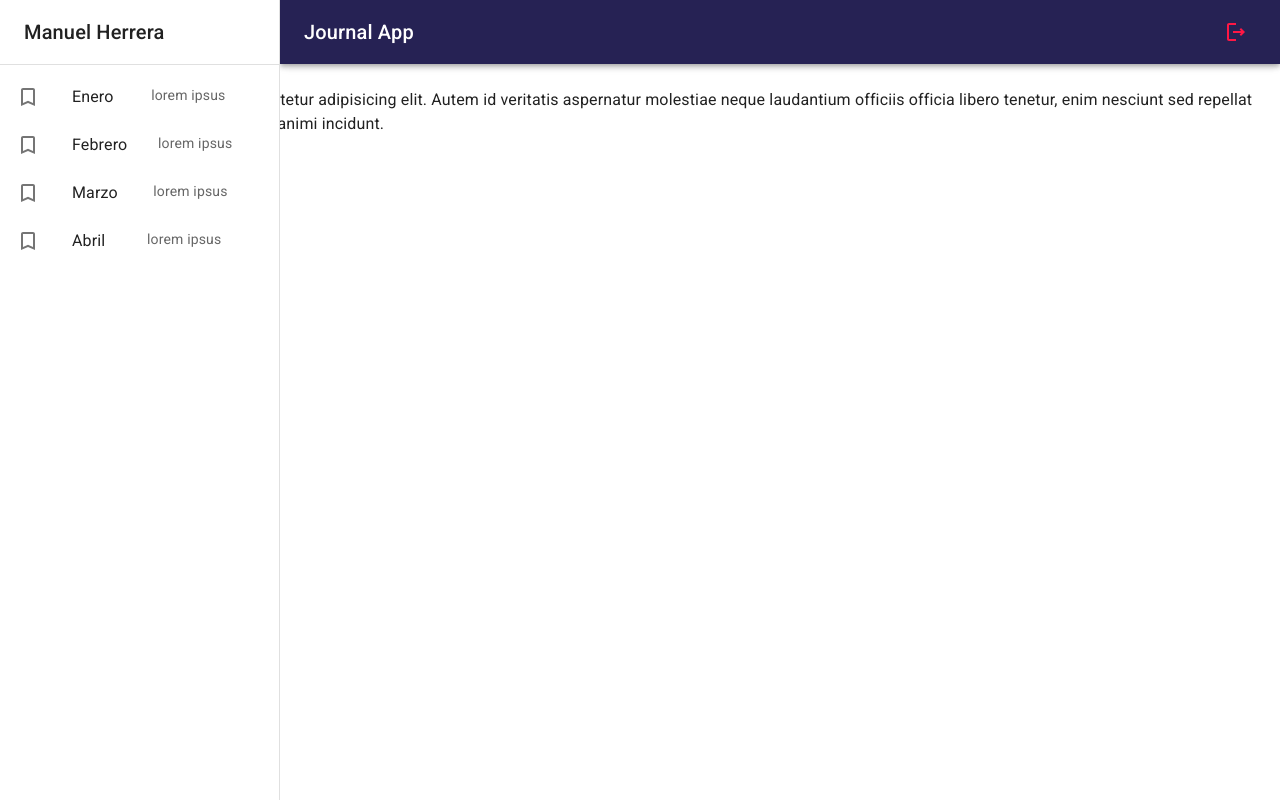
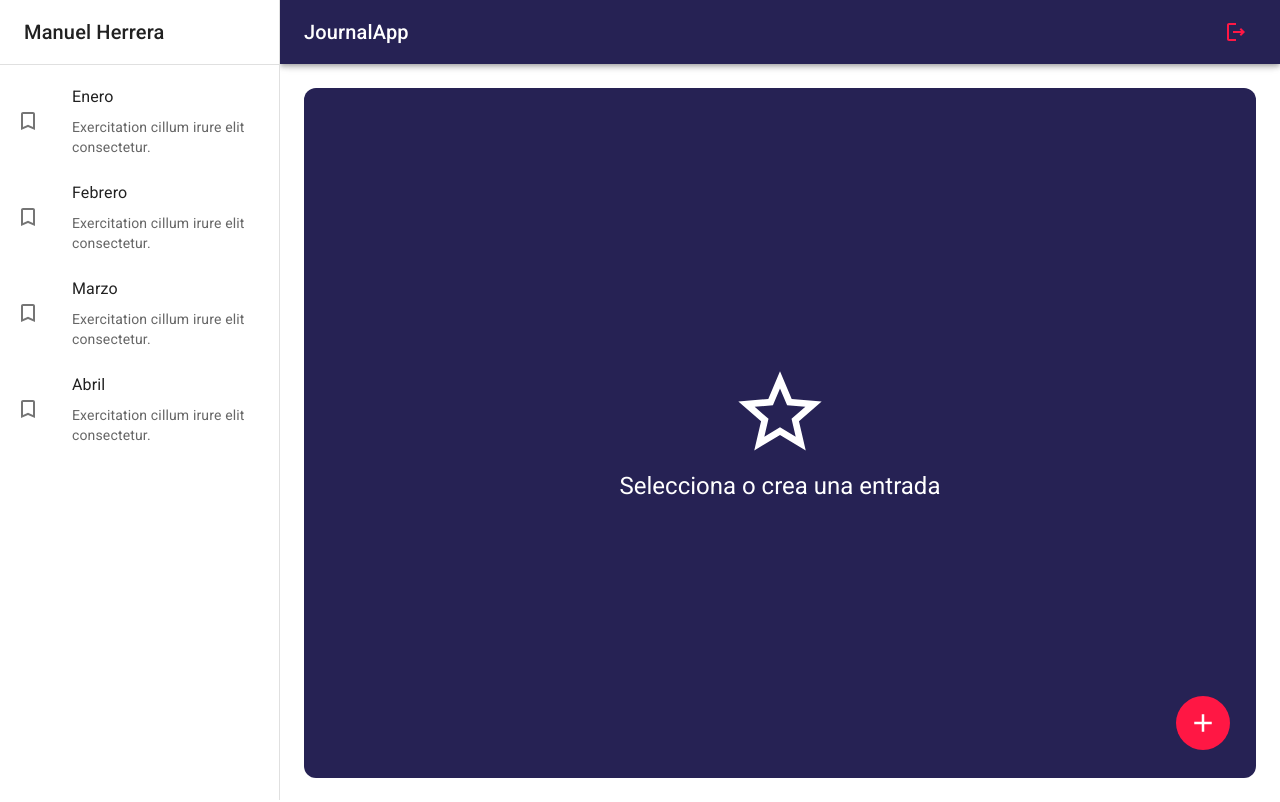
Before and after one commit to manuelherreram/journal-app-react, a React (Vite) app: page / in a window 1280 px wide. Built offline with nearby package versions, Linux system fonts and the light colour scheme.

Commit message:
NoteView añadido

```diff
--- /dev/null
+++ b/src/journal/components/ImageGallery.jsx
@@ -0,0 +1,69 @@
+import { ImageListItem, ImageList } from "@mui/material";
+
+export const ImageGallery = () => {
+  return (
+    <ImageList sx={{ width: "100%", height: 500 }} cols={4} rowHeight={200}>
+      {itemData.map((item) => (
+        <ImageListItem key={item.img}>
+          <img
+            src={`${item.img}?w=164&h=164&fit=crop&auto=format`}
+            srcSet={`${item.img}?w=164&h=164&fit=crop&auto=format&dpr=2 2x`}
+            alt={item.title}
+            loading="lazy"
+          />
+        </ImageListItem>
+      ))}
+    </ImageList>
+  );
+};
+
+const itemData = [
+  {
+    img: "https://images.unsplash.com/photo-1551963831-b3b1ca40c98e",
+    title: "Breakfast",
+  },
+  {
+    img: "https://images.unsplash.com/photo-1551782450-a2132b4ba21d",
+    title: "Burger",
+  },
+  {
+    img: "https://images.unsplash.com/photo-1522770179533-24471fcdba45",
+    title: "Camera",
+  },
+  {
+    img: "https://images.unsplash.com/photo-1444418776041-9c7e33cc5a9c",
+    title: "Coffee",
+  },
+  {
+    img: "https://images.unsplash.com/photo-1533827432537-70133748f5c8",
+    title: "Hats",
+  },
+  {
+    img: "https://images.unsplash.com/photo-1558642452-9d2a7deb7f62",
+    title: "Honey",
+  },
+  {
+    img: "https://images.unsplash.com/photo-1516802273409-68526ee1bdd6",
+    title: "Basketball",
+  },
+  {
+    img: "https://images.unsplash.com/photo-1518756131217-31eb79b20e8f",
+    title: "Fern",
+  },
+  {
+    img: "https://images.unsplash.com/photo-1597645587822-e99fa5d45d25",
+    title: "Mushrooms",
+  },
+  {
+    img: "https://images.unsplash.com/photo-1567306301408-9b74779a11af",
+    title: "Tomato basil",
+  },
+  {
+    img: "https://images.unsplash.com/photo-1471357674240-e1a485acb3e1",
+    title: "Sea star",
+  },
+  {
+    img: "https://images.unsplash.com/photo-1589118949245-7d38baf380d6",
+    title: "Bike",
+  },
+];
--- a/src/journal/components/NavBar.jsx
+++ b/src/journal/components/NavBar.jsx
@@ -1,13 +1,13 @@
+import { AppBar, Grid, IconButton, Toolbar, Typography } from "@mui/material";
 import { LogoutOutlined, MenuOutlined } from "@mui/icons-material";
-import { AppBar, Grid, IconButton, Toolbar, Typography } from "@mui/material";
 
-export const NavBar = ({ drawerWith = 240 }) => {
+export const NavBar = ({ drawerWidth = 240 }) => {
   return (
     <AppBar
       position="fixed"
       sx={{
-        width: { sm: `calc(100% - ${drawerWith}px)` },
-        ml: { sm: `${drawerWith}px` },
+        width: { sm: `calc(100% - ${drawerWidth}px)` },
+        ml: { sm: `${drawerWidth}px` },
       }}
     >
       <Toolbar>
@@ -26,8 +26,10 @@
           alignItems="center"
         >
           <Typography variant="h6" noWrap component="div">
-            Journal App
+            {" "}
+            JournalApp{" "}
           </Typography>
+
           <IconButton color="error">
             <LogoutOutlined />
           </IconButton>
--- a/src/journal/components/SideBar.jsx
+++ b/src/journal/components/SideBar.jsx
@@ -1,4 +1,3 @@
-import { TurnedInNot } from "@mui/icons-material";
 import {
   Box,
   Divider,
@@ -12,16 +11,20 @@
   Toolbar,
   Typography,
 } from "@mui/material";
+import { TurnedInNot } from "@mui/icons-material";
 
-export const SideBar = ({ drawerWith = 240 }) => {
+export const SideBar = ({ drawerWidth = 240 }) => {
   return (
-    <Box component="nav" sx={{ sm: drawerWith, flexShrink: { sm: 0 } }}>
+    <Box
+      component="nav"
+      sx={{ width: { sm: drawerWidth }, flexShrink: { sm: 0 } }}
+    >
       <Drawer
-        variant="permanent"
-        open={true}
+        variant="permanent" // temporary
+        open
         sx={{
           display: { xs: "block" },
-          "& .MuiDrawer-paper": { boxSizing: "border-box", width: drawerWith },
+          "& .MuiDrawer-paper": { boxSizing: "border-box", width: drawerWidth },
         }}
       >
         <Toolbar>
@@ -30,6 +33,7 @@
           </Typography>
         </Toolbar>
         <Divider />
+
         <List>
           {["Enero", "Febrero", "Marzo", "Abril"].map((text) => (
             <ListItem key={text} disablePadding>
@@ -39,7 +43,9 @@
                 </ListItemIcon>
                 <Grid container>
                   <ListItemText primary={text} />
-                  <ListItemText secondary={"lorem ipsus"} />
+                  <ListItemText
+                    secondary={"Exercitation cillum irure elit consectetur."}
+                  />
                 </Grid>
               </ListItemButton>
             </ListItem>
--- a/src/journal/components/index.js
+++ b/src/journal/components/index.js
@@ -1,2 +1,3 @@
 export * from "./NavBar";
 export * from "./SideBar";
+export * from "./ImageGallery";
--- a/src/journal/layout/JournalLayout.jsx
+++ b/src/journal/layout/JournalLayout.jsx
@@ -1,16 +1,19 @@
-import { Box, Toolbar } from "@mui/material";
+import { Toolbar } from "@mui/material";
+import { Box } from "@mui/system";
 import { NavBar, SideBar } from "../components";
 
-const drawerWith = 280;
+const drawerWidth = 280;
 
 export const JournalLayout = ({ children }) => {
   return (
     <Box sx={{ display: "flex" }}>
-      <NavBar drawerWith={drawerWith} />
-      <SideBar drawerWith={drawerWith} />
+      <NavBar drawerWidth={drawerWidth} />
+
+      <SideBar drawerWidth={drawerWidth} />
 
       <Box component="main" sx={{ flexGrow: 1, p: 3 }}>
         <Toolbar />
+
         {children}
       </Box>
     </Box>
--- a/src/journal/pages/JournalPage.jsx
+++ b/src/journal/pages/JournalPage.jsx
@@ -1,15 +1,30 @@
-import { Typography } from "@mui/material";
+import { IconButton } from "@mui/material";
+import { AddOutlined } from "@mui/icons-material";
+
 import { JournalLayout } from "../layout/JournalLayout";
+import { NoteView, NothingSelectedView } from "../views";
 
 export const JournalPage = () => {
   return (
     <JournalLayout>
-      <Typography>
-        Lorem ipsum dolor sit amet consectetur adipisicing elit. Autem id
-        veritatis aspernatur molestiae neque laudantium officiis officia libero
-        tenetur, enim nesciunt sed repellat labore. Iste repellendus nemo quia
-        animi incidunt.
-      </Typography>
+      {/* <Typography>Sint id officia amet velit do aliqua aliqua est ea velit minim voluptate duis laboris. Esse esse consectetur ullamco excepteur ullamco amet. Mollit est nostrud nisi irure magna dolor eiusmod aliquip aliqua nostrud incididunt enim. Velit ipsum laborum Lorem anim laboris aute ullamco ipsum do adipisicing irure.</Typography> */}
+
+      <NothingSelectedView />
+      {/* <NoteView /> */}
+
+      <IconButton
+        size="large"
+        sx={{
+          color: "white",
+          backgroundColor: "error.main",
+          ":hover": { backgroundColor: "error.main", opacity: 0.9 },
+          position: "fixed",
+          right: 50,
+          bottom: 50,
+        }}
+      >
+        <AddOutlined sx={{ fontSize: 30 }} />
+      </IconButton>
     </JournalLayout>
   );
 };
--- /dev/null
+++ b/src/journal/views/NoteView.jsx
@@ -0,0 +1,50 @@
+import { SaveOutlined } from "@mui/icons-material";
+import { Button, Grid, TextField, Typography } from "@mui/material";
+import { ImageGallery } from "../components";
+
+export const NoteView = () => {
+  return (
+    <Grid
+      container
+      direction="row"
+      justifyContent="space-between"
+      alignItems="center"
+      sx={{ mb: 1 }}
+    >
+      <Grid item>
+        <Typography fontSize={39} fontWeight="light">
+          28 de agosto, 2023
+        </Typography>
+      </Grid>
+      <Grid item>
+        <Button color="primary" sx={{ padding: 2 }}>
+          <SaveOutlined sx={{ fontSize: 30, mr: 1 }} />
+          Guardar
+        </Button>
+      </Grid>
+
+      <Grid container>
+        <TextField
+          type="text"
+          variant="filled"
+          fullWidth
+          placeholder="Ingrese un título"
+          label="Título"
+          sx={{ border: "none", mb: 1 }}
+        />
+
+        <TextField
+          type="text"
+          variant="filled"
+          fullWidth
+          multiline
+          placeholder="¿Qué sucedió en el día de hoy?"
+          minRows={5}
+        />
+      </Grid>
+
+      {/* Image gallery */}
+      <ImageGallery />
+    </Grid>
+  );
+};
--- /dev/null
+++ b/src/journal/views/NothingSelectedView.jsx
@@ -0,0 +1,28 @@
+import { Grid, Typography } from "@mui/material";
+import { StarOutline } from "@mui/icons-material";
+
+export const NothingSelectedView = () => {
+  return (
+    <Grid
+      container
+      spacing={0}
+      direction="column"
+      alignItems="center"
+      justifyContent="center"
+      sx={{
+        minHeight: "calc(100vh - 110px)",
+        backgroundColor: "primary.main",
+        borderRadius: 3,
+      }}
+    >
+      <Grid item xs={12}>
+        <StarOutline sx={{ fontSize: 100, color: "white" }} />
+      </Grid>
+      <Grid item xs={12}>
+        <Typography color="white" variant="h5">
+          Selecciona o crea una entrada
+        </Typography>
+      </Grid>
+    </Grid>
+  );
+};
--- /dev/null
+++ b/src/journal/views/index.js
@@ -0,0 +1,2 @@
+export * from "./NothingSelectedView";
+export * from "./NoteView";
```
